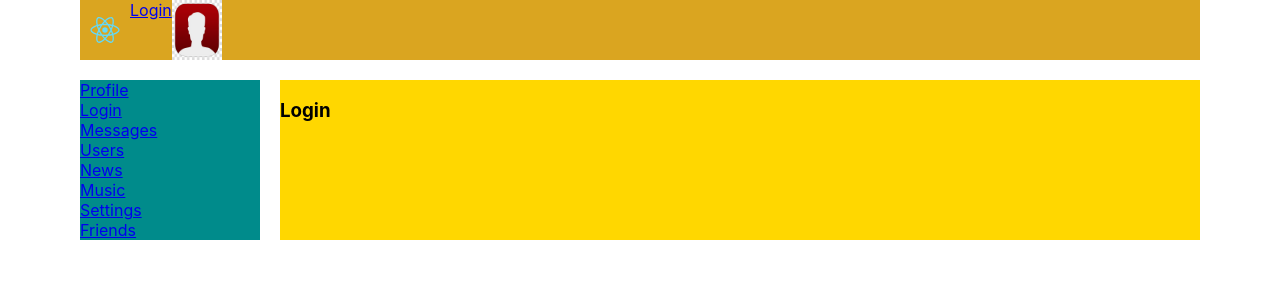
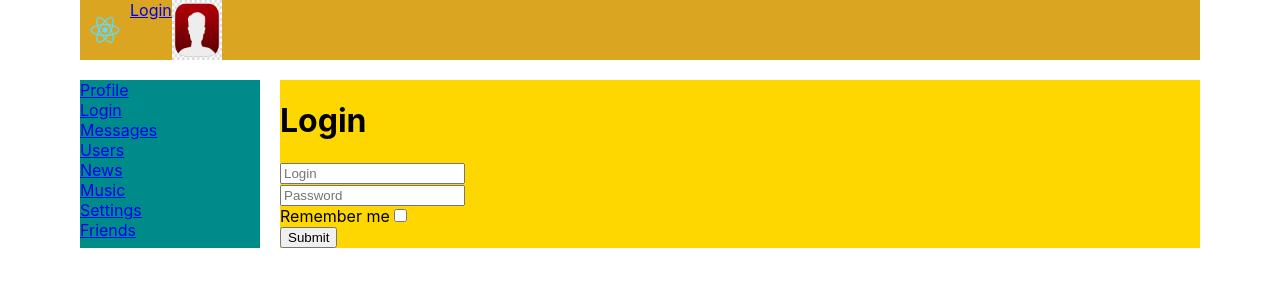
Before and after one commit to aximas/social_network, a React (Create React App) app: page /profile/1 in a window 1280 px wide. Shown: the top 300 px of the page. Built offline with nearby package versions, Linux system fonts and the light colour scheme; no server answers.

Commit message:
NEW: redux-form; ADD: Login component;

```diff
--- a/package.json
+++ b/package.json
@@ -14,6 +14,7 @@
     "react-router-dom": "^5.2.0",
     "react-scripts": "4.0.3",
     "redux": "^4.1.2",
+    "redux-form": "^8.3.8",
     "redux-thunk": "^2.4.1",
     "web-vitals": "^1.1.2"
   },
--- a/src/components/Login/Login.jsx
+++ b/src/components/Login/Login.jsx
@@ -1,9 +1,32 @@
-import React from "react";
+import React from 'react'
+import {Field, reduxForm} from 'redux-form'
+
+let ContactForm = props => {
+    const {handleSubmit} = props;
+    return <form onSubmit={handleSubmit}>
+            <div>
+                <Field name="login" component="input" type="text" placeholder={"Login"}/>
+            </div>
+            <div>
+                <Field name="password" component="input" type="text" placeholder={"Password"}/>
+            </div>
+            <div>
+                <label htmlFor="remember">Remember me</label>
+                <Field name="rememberMe" component="input" type="checkbox"/>
+            </div>
+            <button>Submit</button>
+        </form>
+}
+
+ContactForm = reduxForm({
+    form: 'login'
+})(ContactForm)
 
 const Login = () => {
-    return <h3>
-        Login
-    </h3>
+    return <div>
+        <h1>Login</h1>
+            <ContactForm/>
+         </div>
 }
 
-export default Login;
+export default Login
--- a/src/hoc/withAuthRedirect.jsx
+++ b/src/hoc/withAuthRedirect.jsx
@@ -1,7 +1,6 @@
 import React from "react";
 import Login from "../components/Login/Login";
 import connect from "react-redux/lib/connect/connect";
-import store from "../redux/redux-store";
 import {Redirect} from "react-router-dom";
 
 let mapStateToProps = (state) => ({
--- a/src/redux/redux-store.js
+++ b/src/redux/redux-store.js
@@ -4,6 +4,7 @@ import messagesReducer from "./messages-reducer";
 import sidebarReducer from "./sidebar-reducer";
 import usersReducer from "./users-reducer";
 import authReducer from "./auth-reducer";
+import { reducer as formReducer } from 'redux-form'
 import thunkMiddleWare from "redux-thunk";
 
 
@@ -12,7 +13,8 @@ let reducers = combineReducers({
     messagePage: messagesReducer,
     sidebar: sidebarReducer,
     usersPage: usersReducer,
-    auth: authReducer
+    auth: authReducer,
+    form: formReducer
 });
 
 let store = createStore(reducers, applyMiddleware(thunkMiddleWare));
```
Also changed, not shown: 1 other file (tests, documents, lock files or other folders).
